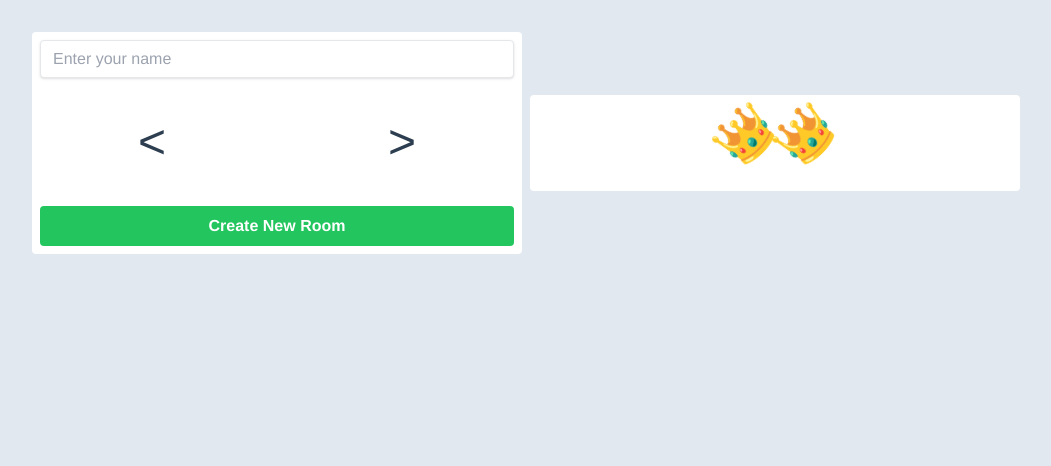
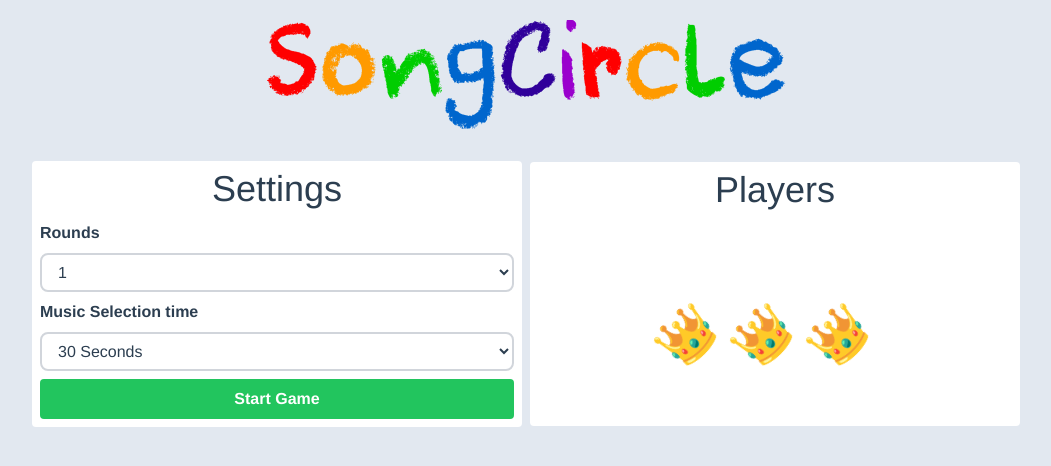
Before and after one commit to KeeJef/SongCircle, a Vue app in the folder hello-world/: page /#/lobby in a window 1280 px wide. Shown: the top 466 px of the page, without its empty margins (114-1165 px from the left). Built offline with nearby package versions, Linux system fonts and the light colour scheme.

Commit message:
CSS wrangling

```diff
--- a/hello-world/src/components/avatarLobbyDisplay.vue
+++ b/hello-world/src/components/avatarLobbyDisplay.vue
@@ -1,9 +1,13 @@
 <template>
   <div
-    class="container max-w-[490px] bg-white rounded flex justify-center px-2 py-2 m-1">
-    <playerComp :compPlayerInfo="playerInfo"></playerComp>
-        <playerComp :compPlayerInfo="playerInfo"></playerComp>
-
+    class="container min-h-[264px] max-w-[490px] bg-white rounded flex flex-wrap justify-center px-2 py-2 m-1">
+    <div class="h-fit text-4xl pb-3">Players</div>
+    <div
+      class="container max-w-[490px] bg-white rounded flex flex-wrap justify-center px-2 py-2 m-1">
+      <playerComp :compPlayerInfo="playerInfo"></playerComp>
+      <playerComp :compPlayerInfo="playerInfo"></playerComp>
+      <playerComp :compPlayerInfo="playerInfo"></playerComp>
+    </div>
   </div>
 </template>
 
@@ -20,7 +24,7 @@ export default {
   data() {
     return {};
   },
-  components:{playerComp},
+  components: { playerComp },
   props: {},
   methods: {},
 };
--- a/hello-world/src/components/gatherUserInfo.vue
+++ b/hello-world/src/components/gatherUserInfo.vue
@@ -12,17 +12,24 @@
     </div>
 
     <div class="flex justify-center py-10">
-      <div class="text-5xl cursor-pointer select-none pr-10" @click="pickRandomEmoji">&lt;</div>
-      <div class="text-8xl min-w-[30%] select-none">{{ playerInfo.playerEmoji }}</div>
       <div
-        @click="pickRandomEmoji"
+        class="text-5xl cursor-pointer select-none pr-10"
+        @click="pickEmoji(false)">
+        &lt;
+      </div>
+      <div class="text-8xl min-w-[30%] select-none">
+        {{ playerInfo.playerEmoji }}
+      </div>
+      <div
+        @click="pickEmoji(true)"
         class="text-5xl cursor-pointer select-none pl-10">
         &gt;
       </div>
     </div>
 
     <div>
-      <button @click="$router.push ('lobby')"
+      <button
+        @click="$router.push('lobby')"
         type="button"
         class="bg-green-500 w-full hover:bg-green-700 text-white font-bold py-2 px-4 rounded">
         Create New Room
@@ -69,7 +76,9 @@
 
     <basicAccordion :isOpenInit="false" class="">
       <template v-slot:title>
-        <span class="text-2xl mt-0 mb-2 font-bold hover:underline">How to play</span>
+        <span class="text-2xl mt-0 mb-2 font-bold hover:underline"
+          >How to play</span
+        >
       </template>
       <template v-slot:content>
         <div>How to play info</div>
@@ -80,19 +89,19 @@
 
 <script>
 import { emojiList } from "../composables/externalFunctions.js";
-import {usePlayerInfo} from '@/store/index';
+import { usePlayerInfo } from "@/store/index";
 import basicAccordion from "./basicAccordion";
 
 export default {
   name: "gatherUserInfo",
   setup() {
-    const playerInfo = usePlayerInfo()
-    return {playerInfo}
+    const playerInfo = usePlayerInfo();
+    return { playerInfo };
   },
   data() {
     return {
-      playerEmoji: "",
-      playerName: "",
+      emojiArrayPosition: 0,
+      shuffledEmojiList: [],
     };
   },
   components: {
@@ -100,13 +109,32 @@ export default {
   },
   methods: {
     //function for picking random emoji
-    pickRandomEmoji() {
-      this.playerEmoji = emojiList[Math.floor(Math.random() * emojiList.length)];
-      this.playerInfo.playerEmoji = emojiList[Math.floor(Math.random() * emojiList.length)];
+    pickEmoji(direction) {
+
+      if (direction && this.emojiArrayPosition < this.shuffledEmojiList.length) {
+        this.emojiArrayPosition++;
+        this.playerInfo.playerEmoji =
+          this.shuffledEmojiList[this.emojiArrayPosition];
+      } else if (direction == false & this.emojiArrayPosition > 0) {
+        this.emojiArrayPosition--;
+        this.playerInfo.playerEmoji =
+          this.shuffledEmojiList[this.emojiArrayPosition];
+      }
+    },
+    shuffleArray(array) {
+      for (var i = array.length - 1; i > 0; i--) {
+        var j = Math.floor(Math.random() * (i + 1));
+        var temp = array[i];
+        array[i] = array[j];
+        array[j] = temp;
+      }
+      return array;
     },
   },
   async mounted() {
-    this.pickRandomEmoji();
+    this.shuffledEmojiList = await this.shuffleArray(emojiList);
+    this.playerInfo.playerEmoji =
+      this.shuffledEmojiList[this.emojiArrayPosition];
   },
 };
 </script>
--- a/hello-world/src/components/lobbySettings.vue
+++ b/hello-world/src/components/lobbySettings.vue
@@ -1,31 +1,31 @@
 <template>
   <div
-    class="container max-w-[490px] bg-white rounded flex-col justify-center px-2 py-2 m-1">
-    <div class="">
-      <input
-        class="shadow appearance-none border rounded w-full py-2 px-3 text-gray-700 leading-tight focus:outline-none focus:shadow-outline"
-        id="username"
-        type="text"
-        placeholder="Enter your name"
-        autocomplete="off" />
-    </div>
-
-    <div class="flex justify-center py-10">
-      <div class="text-5xl cursor-pointer select-none pr-10">&lt;</div>
-      <div class="text-8xl min-w-[30%] select-none"></div>
-      <div
-        @click="pickRandomEmoji"
-        class="text-5xl cursor-pointer select-none pl-10">
-        &gt;
-      </div>
-    </div>
-
+    class="container max-w-[490px] bg-white rounded flex-col justify-center sm:place-self-start px-2 py-2 m-1">
+    <div class="text-4xl pb-3">Settings</div>
+    <div class="text-left"><b>Rounds</b></div>
+    <select
+      class="form-select w-full px-3 py-2 my-2 bg-white border-2 border-gray-300 rounded-lg focus:border-green-500"
+      aria-label="Default select example">
+      <option value="1">1</option>
+      <option value="2">2</option>
+      <option value="3">3</option>
+      <option value="4">4</option>
+      <option value="5">5</option>
+    </select>
+    <div class="text-left"><b>Music Selection time</b></div>
+    <select
+      class="form-select w-full px-3 py-2 my-2 bg-white border-2 border-gray-300 rounded-lg focus:border-green-500"
+      aria-label="Default select example">
+      <option value="30">30 Seconds</option>
+      <option value="60">1 Minute</option>
+      <option value="120">2 Minutes</option>
+    </select>
     <div>
       <button
         @click="$router.push('lobby')"
         type="button"
         class="bg-green-500 w-full hover:bg-green-700 text-white font-bold py-2 px-4 rounded">
-        Create New Room
+        Start Game
       </button>
     </div>
   </div>
@@ -33,16 +33,11 @@
 
 <script>
 export default {
-    name: "lobbySettings",
+  name: "lobbySettings",
   data() {
-    return {
-
-    };
+    return {};
   },
-props: {
-
-},
-  methods: {
-  },
+  props: {},
+  methods: {},
 };
 </script>
--- a/hello-world/src/components/playerComp.vue
+++ b/hello-world/src/components/playerComp.vue
@@ -1,7 +1,7 @@
 <template>
-  <div class="max-w-[30%]">
-    <div class="-rotate-45 text-5xl py-2 min-w-[30%] select-none">👑</div>
-    <div class="text-8xl py-2 min-w-[30%] select-none">
+  <div class="w-fit pl-4">
+    <div class="w-fit -translate-x-5 translate-y-5 -rotate-45 text-5xl select-none">👑</div>
+    <div class="w-fit text-8xl pb-2 select-none">
       {{ compPlayerInfo.playerEmoji }}
     </div>
     <div class="text-base">{{ compPlayerInfo.playerName }}</div>
--- a/hello-world/src/views/LobbyView.vue
+++ b/hello-world/src/views/LobbyView.vue
@@ -1,5 +1,8 @@
 <template>
-  <div class="p-2 flex flex-col sm:flex-row justify-center items-center">
+    <div id="logo" class="px-2 container flex justify-center mx-auto pb-5">
+      <img src="../assets/songcircle.png" alt="SongCircle Logo" />
+    </div>
+  <div class="p-2 flex flex-col sm:flex-row sm:flex items-center justify-center">
       <lobbySettings></lobbySettings>
       <avatarLobbyDisplay></avatarLobbyDisplay>
   </div>
```
